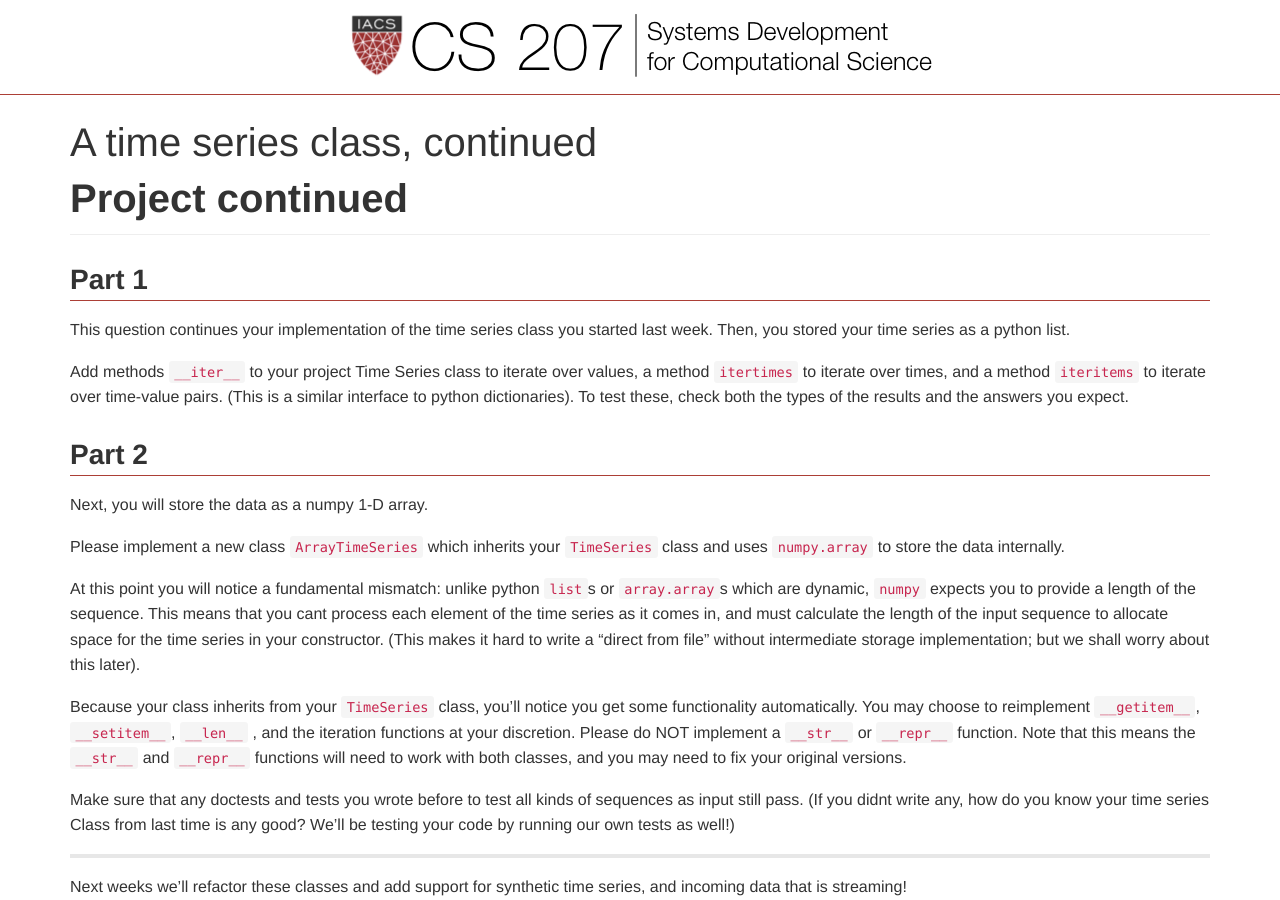
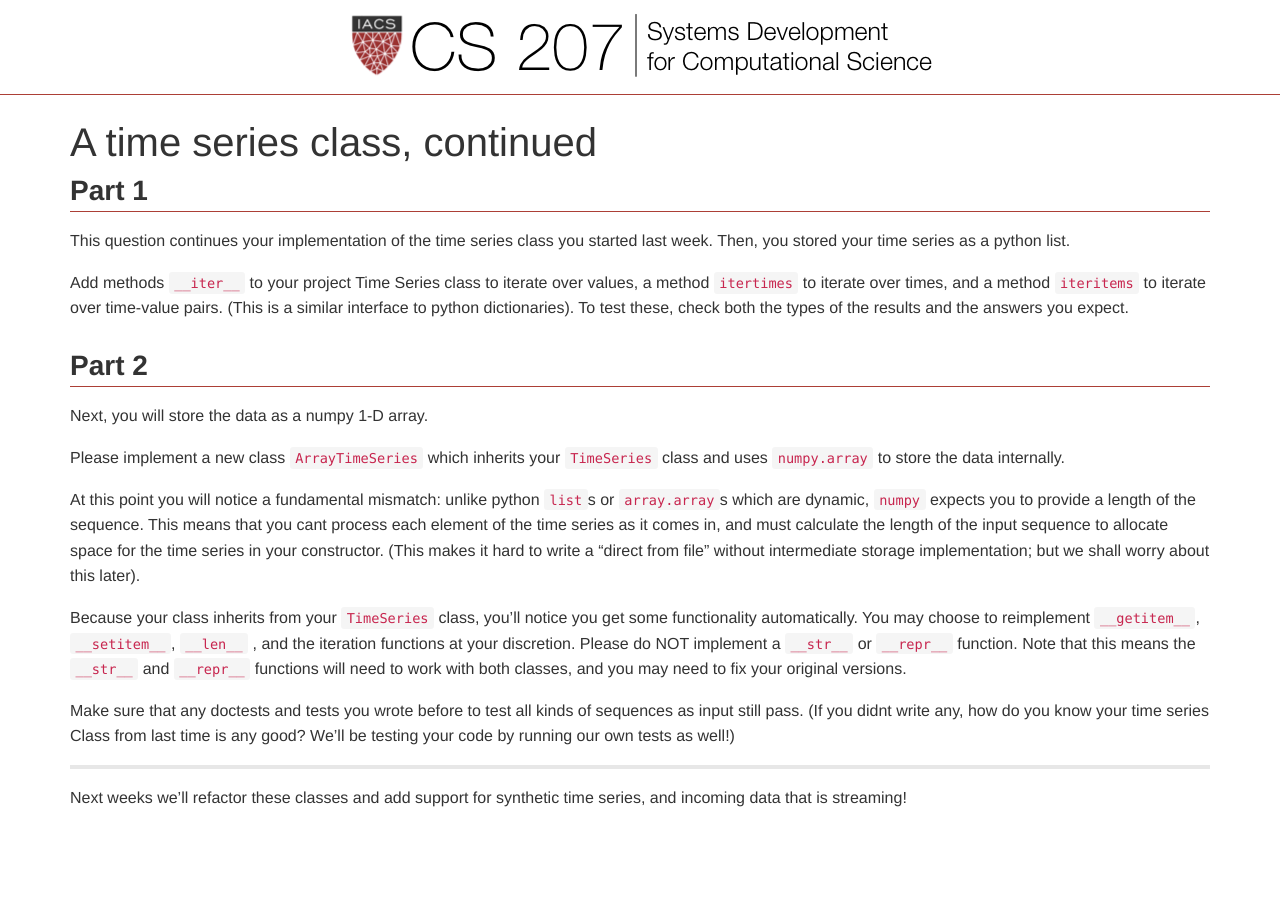
Before and after one commit to iacs-cs207/cs207-2016, a Jekyll site: the page built from projects/project2.md, in a window 1280 px wide. Built offline with Jekyll 4.4.1, drawn with Linux system fonts in a browser that asks for light colours; nearby versions of some CDN libraries; Markdown is read by kramdown in place of the engine named in the settings.

Commit message:
fixed project2 bug, take 2

```diff
--- a/projects/project2.md
+++ b/projects/project2.md
@@ -3,8 +3,6 @@ title: A time series class, continued
 layout: lecture
 mathjax: true
 ---
-
-# Project continued
 
 ## Part 1
 
```
